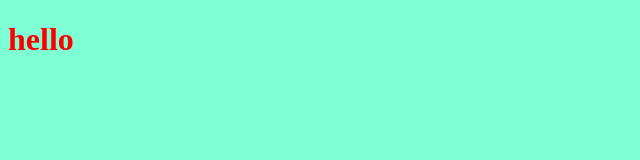
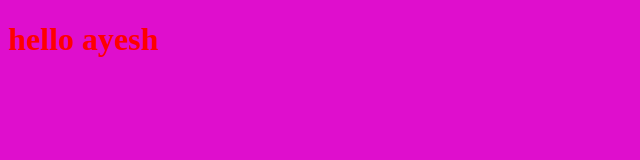
Before and after one commit to Abdelshafy25/myproject, a plain HTML site: page index.html in a window 1280 px wide. Shown: the whole page, without its empty margins (0-640 px from the left). Drawn offline with Linux system fonts and the light colour scheme.

Commit message:
changes for the new user

```diff
--- a/index.html
+++ b/index.html
@@ -7,7 +7,7 @@
     <link rel="stylesheet" href="style.css" />
   </head>
   <body>
-    <h1>hello</h1>
+    <h1>hello ayesh</h1>
     <script src="app.js"></script>
   </body>
 </html>
--- a/style.css
+++ b/style.css
@@ -2,5 +2,5 @@ h1 {
   color: red;
 }
 body {
-  background-color: aquamarine;
+  background-color: rgb(223, 14, 205);
 }
```
